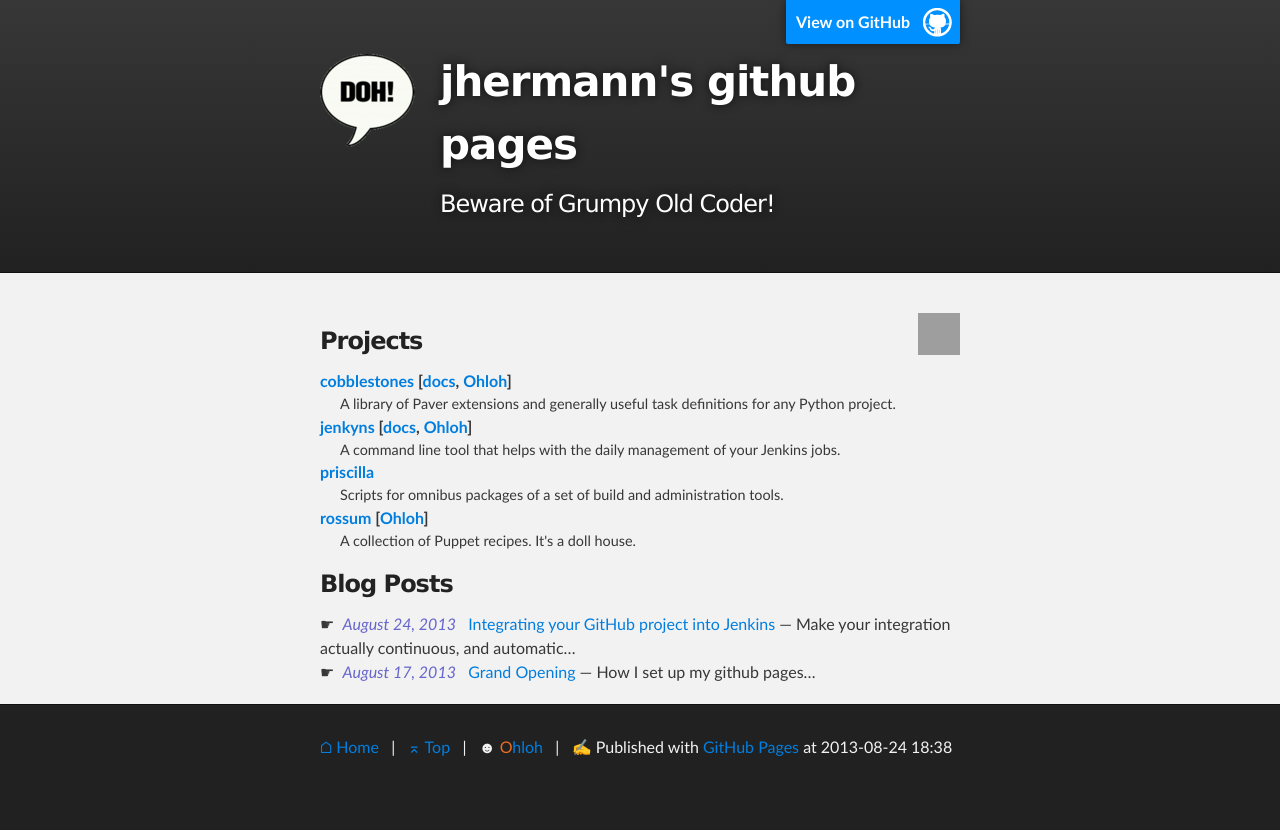
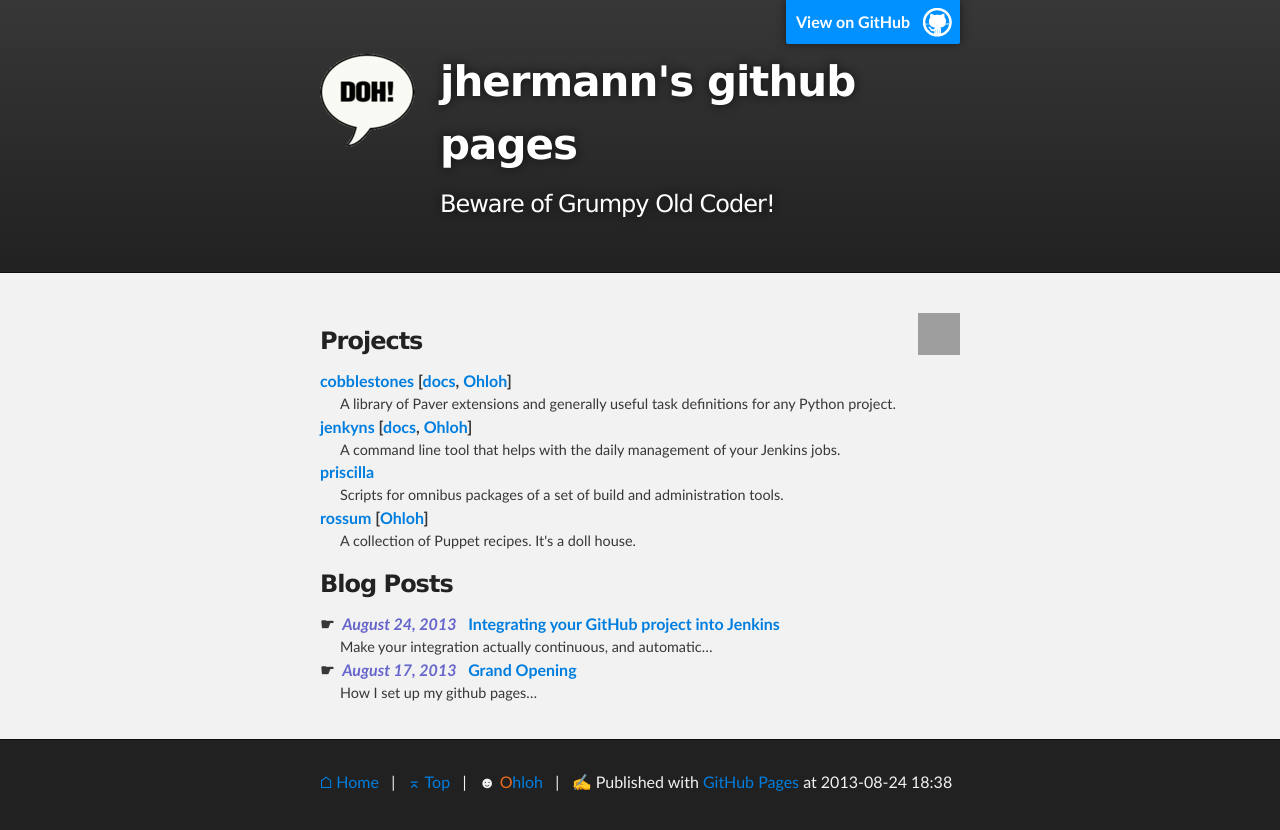
Before and after one commit to jhermann/jhermann.github.io, a Jekyll site: the page built from index.html, in a window 1280 px wide. Shown: the top 830 px of the page. Built offline with Jekyll 4.4.1, drawn with Linux system fonts in a browser that asks for light colours; Markdown is read by kramdown in place of the engine named in the settings; grey boxes are pictures that could not be loaded.

Commit message:
use definition list also for posts

```diff
--- a/index.html
+++ b/index.html
@@ -42,12 +42,17 @@ tagline: Beware of Grumpy Old Coder!
 
 
 <h3>Blog Posts</h3>
+<dl>
 {% for post in site.posts %}
-
-    <div class="post">
-        <b>☛</b>&nbsp; <span class="date">{{ post.date | date: "%B %e, %Y" }}</span> &nbsp;
-        <a href="{{ post.url }}">{{ post.title }}</a>
-        — {{ post.abstract }}
-    </div>
+    <dt>
+        <div class="post">
+            <b>☛</b>&nbsp; <span class="date">{{ post.date | date: "%B %e, %Y" }}</span> &nbsp;
+            <a href="{{ post.url }}">{{ post.title }}</a>
+        </div>
+    </dt>
+    <dd>
+        {{ post.abstract }}
+    </dd>
 
 {% endfor %}
+</dl>
```
